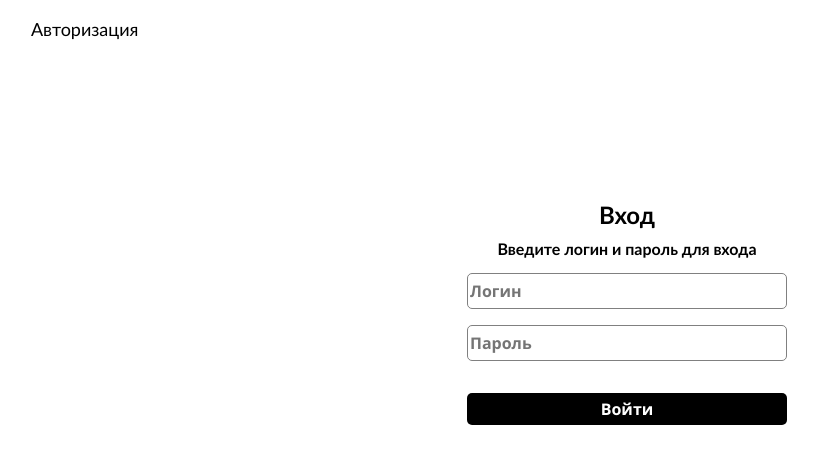
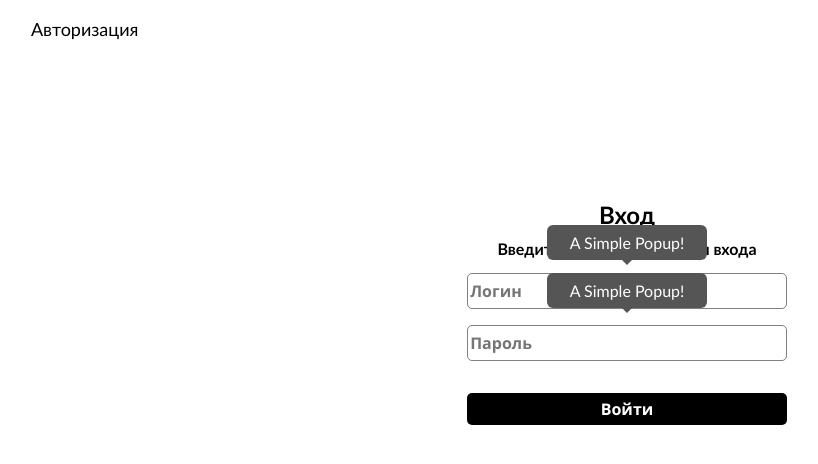
Before and after one commit to barebu4/alarmservice.github.io, a plain HTML site: page index.html in a window 1280 px wide. Shown: the whole page, without its empty margins (13-831 px from the left). Drawn offline with Linux system fonts and the light colour scheme.

Commit message:
Add files via upload

```diff
--- a/index.html
+++ b/index.html
@@ -9,17 +9,28 @@
 </head>
 
 <body>
+    <!-- NAV BAR -->
     <nav>
         <div class="navbar">
             Авторизация
         </div>
     </nav>
+    <!-- MAIN BLOCK -->
     <div class="main">
+        <!-- LOGIN BLOCK -->
         <div class="login-conteiner">
             <h2 class="h2">Вход</h2>
             <h4 class="h4">Введите логин и пароль для входа</h4>
-            <input class="login-input" type="text" placeholder="Логин">
-            <input class="password-input" type="text" placeholder="Пароль">
+            <!-- LOGIN INPUT -->
+            <div class="login-block popup">
+                <input class="login-input" type="text" placeholder="Логин">
+                <span class="popuptext" id="myPopup">A Simple Popup!</span>
+            </div>
+            <!-- PASSWORD INPUT -->
+            <div class="login-block popup">
+                <input class="password-input" type="text" placeholder="Пароль">
+                <span class="popuptext" id="myPopup">A Simple Popup!</span>
+            </div>
             <button class="come-in-button" type="submit" onclick="document.location='settings.html'">Войти</button>
         </div>
     </div>
--- a/styles/styles.css
+++ b/styles/styles.css
@@ -1,6 +1,17 @@
+
+
+/*========================== PREMAIN ==========================*/
+
+
 body{
     font-family: 'Trebuchet MS', 'Lucida Sans Unicode', 'Lucida Grande', 'Lucida Sans', Arial, sans-serif;
 }
+
+
+/*========================== PREMAIN END ==========================*/
+
+
+/*======================= MAIN STYLES FOR INDEX.HTML PAGE =======================*/
 
 .navbar{
     display: block;
@@ -36,6 +47,14 @@ body{
     text-align: center;
     margin-left: auto;
     margin-right: auto;
+}
+
+.login-input{
+    width: 98%;
+}
+
+.password-input{
+    width: 98%;
 }
 
 .login-input{
@@ -80,3 +99,53 @@ body{
     color: black;
     border: 0.5px solid black;
 }
+
+
+/*============================= MAIN STYLES END =============================*/
+
+
+
+/* ======================== ERROR MESSAGE ========================*/
+
+.popup {
+    position: relative;
+    display: inline-block;
+    cursor: pointer;
+}
+
+/* The actual popup */
+.popup .popuptext {
+    /* visibility: hidden; */
+    /* display: none; */
+    width: 160px;
+    background-color: #555;
+    color: #fff;
+    text-align: center;
+    border-radius: 6px;
+    padding: 8px 0;
+    position: absolute;
+    bottom: 125%;
+    left: 50%;
+    margin-left: -80px;
+}
+
+/* Popup arrow */
+.popup .popuptext::after {
+    content: "";
+    position: absolute;
+    top: 100%;
+    left: 50%;
+    margin-left: -5px;
+    border-width: 5px;
+    border-style: solid;
+    border-color: #555 transparent transparent transparent;
+}
+
+/* Toggle this class - hide and show the popup */
+.popup .show {
+    visibility: visible;
+}
+
+
+
+/* ======================== ERROR MESSAGE END ========================*/
```
Also changed, not shown: settings copy 2.html (+2 -11 lines), settings copy 3.html (+2 -0 lines), settings copy.html (+1 -0 lines), settings.html (+4 -2 lines).
